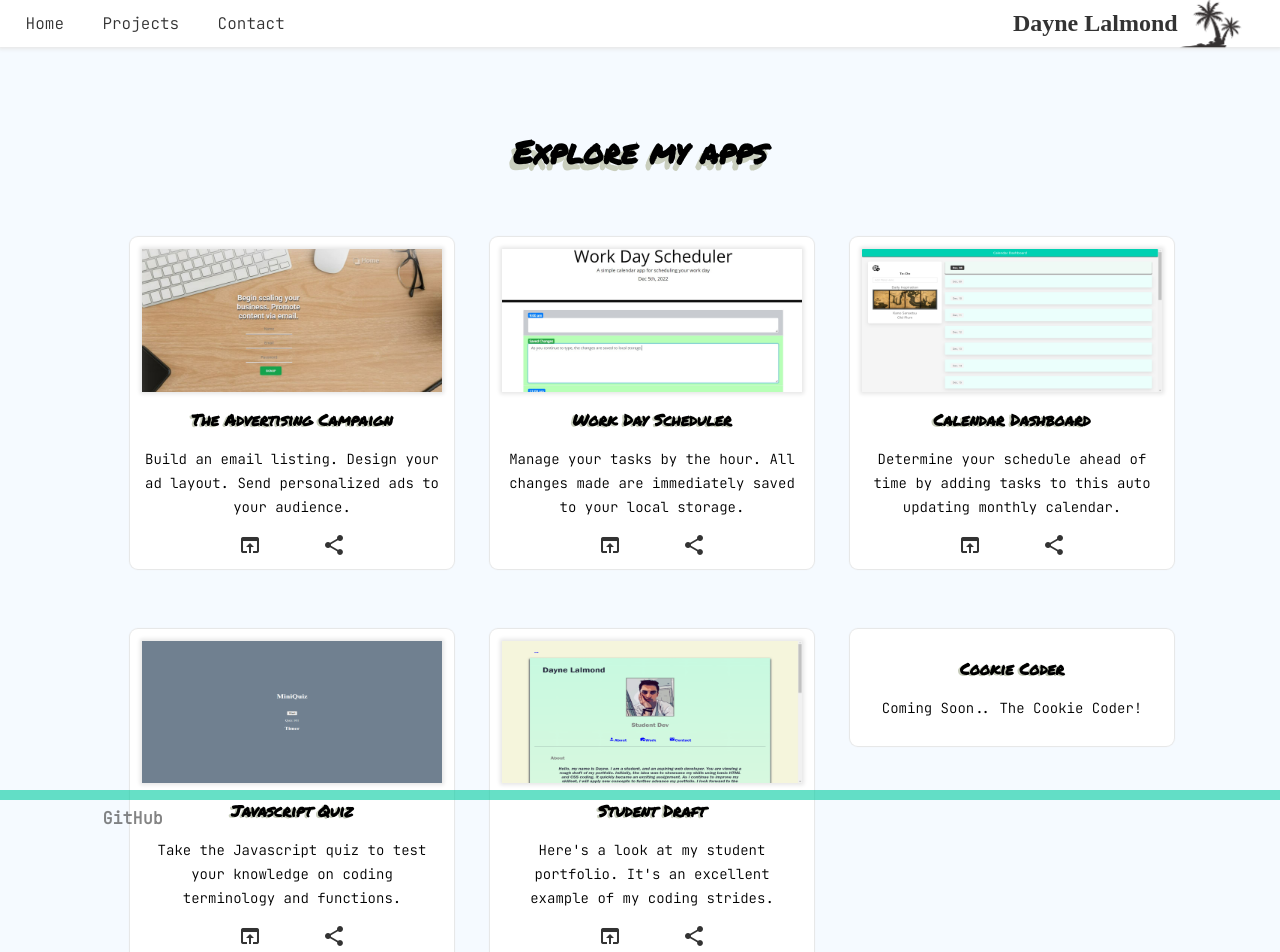
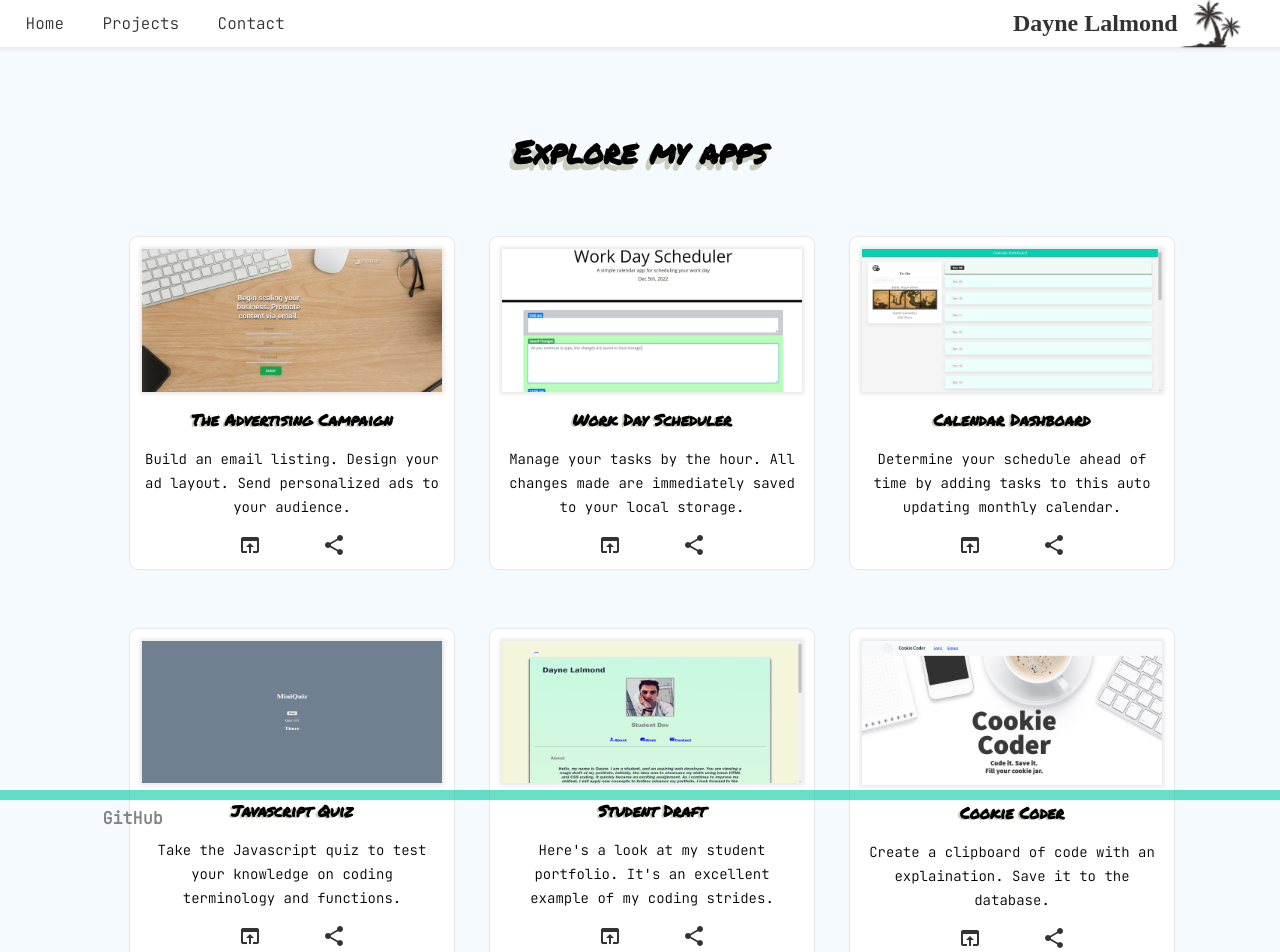
Before and after one commit to DayneLalmond/daylo-portfolio, a React (Create React App) app: page /projects in a window 1280 px wide. Shown: the top 952 px of the page. Built offline with nearby package versions, Linux system fonts and the light colour scheme; a web font is replaced by a local one.

Commit message:
added final project

```diff
--- a/src/components/Header.js
+++ b/src/components/Header.js
@@ -13,7 +13,6 @@ function Header() {
             <NavLink to="/contact" id='contact'>Contact</NavLink>
             <h1>Dayne Lalmond</h1>
             <img src={Palm} id="palm" alt="palm tree" />
-
         </header>
     );
 }
--- a/src/pages/Home.js
+++ b/src/pages/Home.js
@@ -1,4 +1,4 @@
-import React, { useState } from 'react';
+import React from 'react';
 import '../styles/index.css';
 import avatar from '../images/comic.jpg';
 
--- a/src/pages/Projects.js
+++ b/src/pages/Projects.js
@@ -5,6 +5,7 @@ import scheduler from '../images/scheduler.JPG';
 import calendar from '../images/calendar.png';
 import quiz from '../images/quiz.png';
 import student from '../images/student.png';
+import cc from '../images/cc.png';
 
 function Projects() {
 
@@ -77,9 +78,13 @@ function Projects() {
           </li>
           <li>
             <div className="overlay">
+            <img src={cc} alt="cc" />
               <p className="title">{title[5]}</p>
-              <p className="description">Coming Soon.. The Cookie Coder!</p>
+              <p className="description">Create a clipboard of code with an
+              explaination. Save it to the database.</p>
               <div className="icon-links">
+              <i className="material-icons open-in-browser"><a rel="noreferrer" href="https://cookie-coder.herokuapp.com/" target="_blank">open_in_browser</a></i>
+              <i className="material-icons share"><a rel="noreferrer" href="https://github.com/DayneLalmond/cookie-coder" target="_blank">share</a></i>
               </div>
             </div>
           </li>
```
Also changed, not shown: src/images/cc.png (added).
